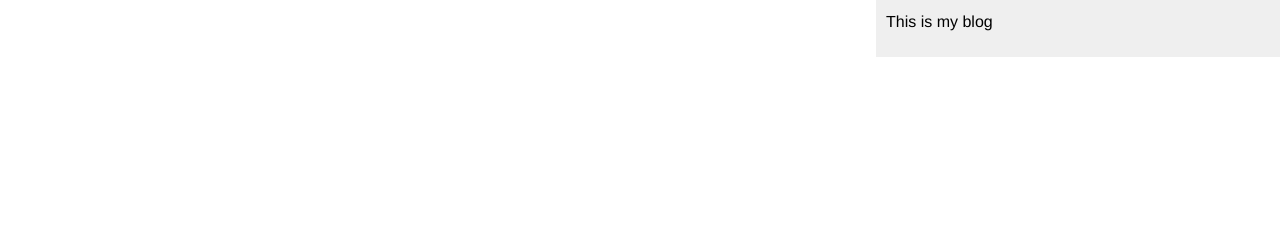
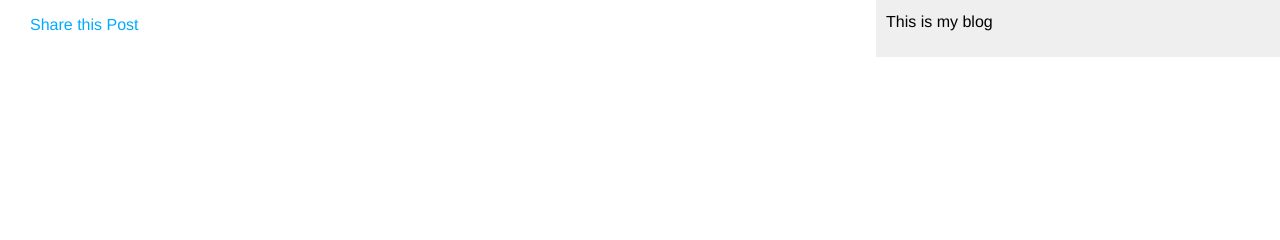
Before and after one commit to sourcery-ai-bot/django-by-example, a Django app: template blogSite/blog/templates/blog/post/detail.html in a window 1280 px wide. Shown: the part 71-311 px from the top of the page. Run offline with Django 3.2, Linux system fonts and the light colour scheme; the template is opened without the code that fills it, so the values that code supplies are empty.

Commit message:
added link to share post

```diff
--- a/blogSite/blog/templates/blog/post/detail.html
+++ b/blogSite/blog/templates/blog/post/detail.html
@@ -8,4 +8,9 @@
     Published {{ post.publish }} by {{ post.author }}
   </p>
   {{ post.body|linebreaks }}
+  <p>
+    <a href="{% url "blog:post_share" post.id %}">
+      Share this Post
+    </a>
+  </p>
 {% endblock %}
```
